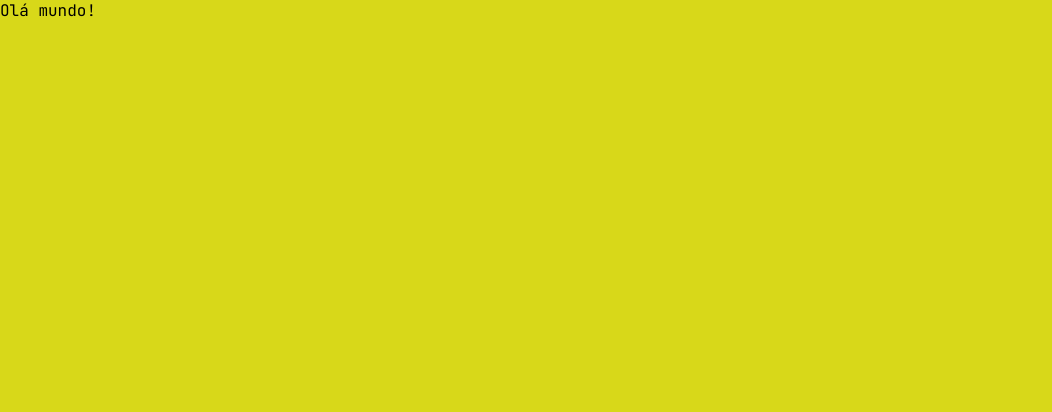
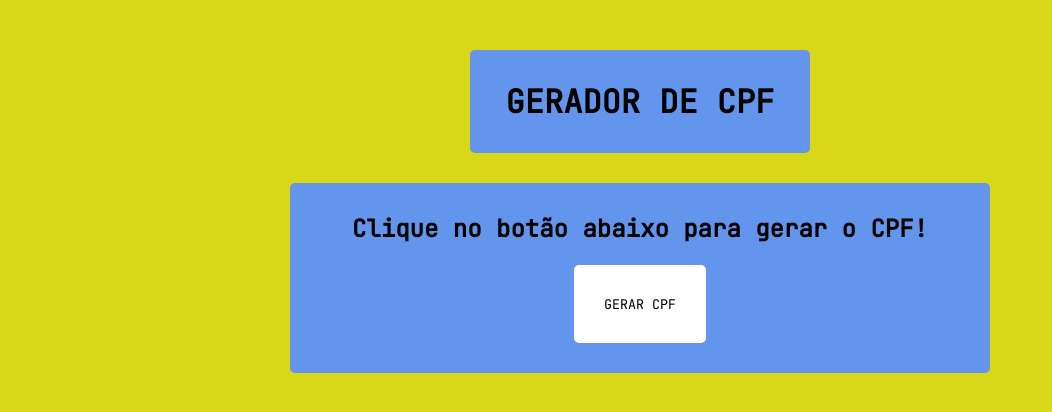
Before and after one commit to wesleyara/cpf-generator, a React (Create React App) app: page / in a window 1280 px wide. Shown: the top 412 px of the page, without its empty margins (0-1052 px from the left). Built offline with nearby package versions, Linux system fonts and the light colour scheme.

Commit message:
:wrench: Adicionando os compoentes ao app

```diff
--- a/src/components/App.tsx
+++ b/src/components/App.tsx
@@ -1,7 +1,14 @@
 import React from "react";
+import Gerador from "./components-secondary/Gerador";
+import Header from "./components-secondary/Header";
 
 function App() {
-  return <div className="App">Olá mundo!</div>;
+  return (
+    <>
+      <Header />
+      <Gerador />
+    </>
+  );
 }
 
 export default App;
```
